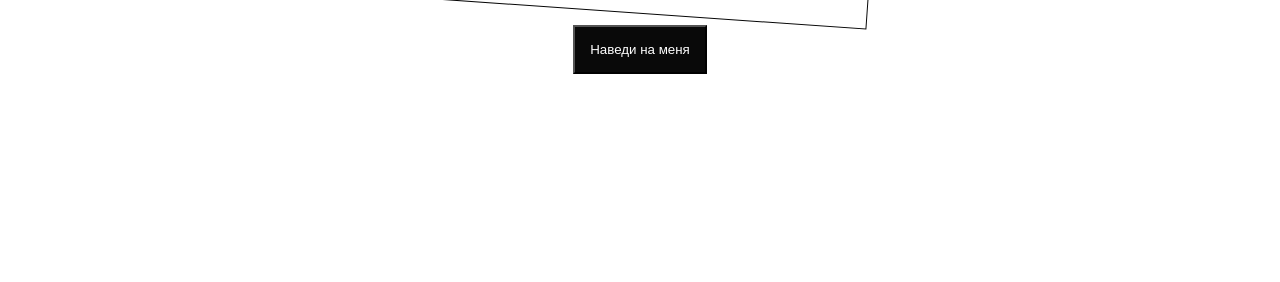
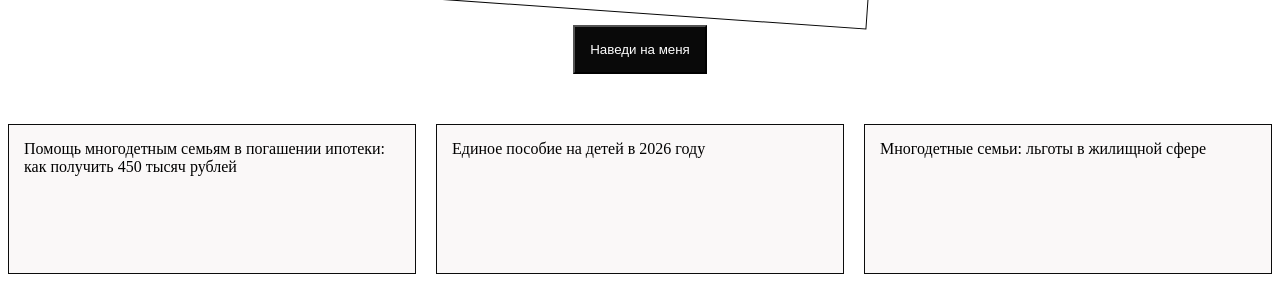
Before and after one commit to jk2klh4/palagin-mdk08.01, a plain HTML site: page pr6/2/index.html in a window 1280 px wide. Shown: the part 935-1217 px from the top of the page. Before the commit the page ends 1067 px from the top, so only its background shows below. Drawn offline with Linux system fonts and the light colour scheme.

Commit message:
25092026

```diff
--- a/pr6/2/index.html
+++ b/pr6/2/index.html
@@ -25,5 +25,19 @@
         </div>
         <button class="animation-button">Наведи на меня</button>
     </div>
+    <div class="cards-container">
+        <div class="cards-text">
+            Помощь многодетным семьям в погашении ипотеки: как получить 450 тысяч рублей
+            <div class="cards-text2"></div>
+        </div>
+        <div class="cards-text">
+            Единое пособие на детей в 2026 году
+            <div class="cards-text2"></div>
+        </div>
+        <div class="cards-text">
+            Многодетные семьи: льготы в жилищной сфере
+            <div class="cards-text2"></div>
+        </div>
+    </div>
 </body>
 </html>
--- a/pr6/2/main.css
+++ b/pr6/2/main.css
@@ -76,3 +76,41 @@
     background: #f82c2c;
     transform: scale(1.1);
 }
+.cards-container {
+    display: flex;
+    gap: 20px;
+}
+
+.cards-text {
+    flex: 1;
+    height: 150px;
+    border: 1px solid #0c0c0c;
+    background: #faf8f8;
+    padding: 15px;
+    box-sizing: border-box;
+
+    position: relative;
+    transition: 0.3s ease;
+}
+
+.cards-text2 {
+    position: absolute;
+    top: -1px; left: -1px; right: -1px; bottom: -1px;
+
+    border: 1px solid #0c0c0c;
+    background: #faf8f8;
+
+    z-index: -1;
+    transition: 0.3s ease;
+}
+
+.cards-text:hover {
+    z-index: 10;
+    background: #0261fa;
+    transform: rotate(2deg);
+}
+
+.cards-text:hover .cards-text2 {
+    background: #fab402;
+    transform: rotate(-2deg);
+}
```
Also changed, not shown: animation.css (added, +20 -0 lines), animation.html (added, +12 -0 lines).
